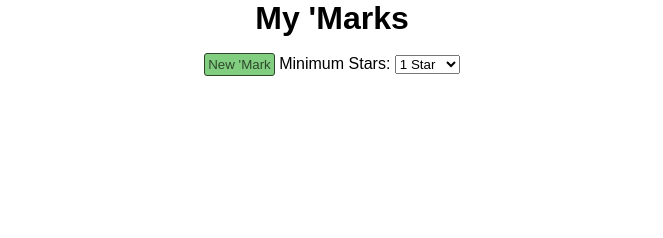
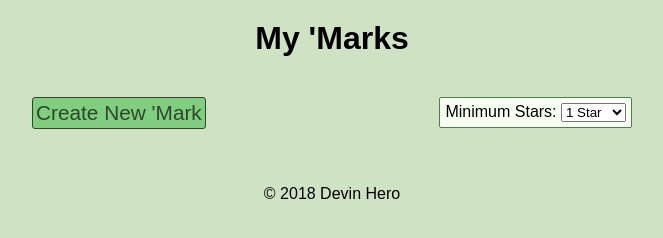
Before and after one commit to thinkful-ei22/devinhero-bookmark-app, a plain HTML site: page index.html in a window 1280 px wide. Shown: the whole page, without its empty margins (308-971 px from the left). Drawn offline with nearby package versions, Linux system fonts and the light colour scheme; no server answers.

Commit message:
More formatting

```diff
--- a/index.html
+++ b/index.html
@@ -8,14 +8,15 @@
   <title>My 'Marks</title>
 </head>
 <body>
-  <header>
+  <header role="banner">
     <h1>My 'Marks</h1>
   </header>
 
   <main role="main">
-    <nav>
-      <input type="button" class="new-bookmark-button js-new-bookmark button-style" value="New 'Mark">
-      <span class="star-filter-container">
+    <nav role="navigation">
+      <div class="nav">
+        <input type="button" class="new-bookmark-button js-new-bookmark button-style" value="Create New 'Mark">
+        <div class="star-filter-container">
           Minimum Stars:
           <select class="js-star-filter star-filter">
             <option value="1">1 Star</option>
@@ -24,7 +25,8 @@
             <option value="4">4 Stars</option>
             <option value="5">5 Stars</option>
           </select>
-      </span>
+        </div>
+      </div>
     </nav>
 
     <div class="js-new-bookmark-container new-bookmark-container "></div>
@@ -32,10 +34,13 @@
     <div class="error-msg"></div>
 
     <content class="bookmarks">
+
       <ul class="bookmarks-list js-bookmarks-list"></ul>
     </content>
 
   </main>
+
+  <footer role="contentinfo">© 2018 Devin Hero</footer>
 
   <script type="text/javascript" src="https://cdnjs.cloudflare.com/ajax/libs/cuid/1.3.8/browser-cuid.min.js"></script>
   <script type="text/javascript" src="https://code.jquery.com/jquery-3.2.1.min.js"></script>
--- a/scripts/bookmarks.js
+++ b/scripts/bookmarks.js
@@ -152,10 +152,8 @@ const bookmarks = (function(){
   const handleNewBookmarkBtn = function(){
 
     $('.new-bookmark-button').click(() => {
-      console.log('Toggling New Bookmark window');
       store.toggleAddingNewBookmark();
       render();
-      console.log('Window rendered. state: ', store.addingNewBookmark);
     });
   };
 
@@ -179,7 +177,7 @@ const bookmarks = (function(){
         render();
       }, function(response){
         //something went wrong
-        store.setErrorMsg(`Error adding item: ${response.responseJSON.message}`);
+        store.setErrorMsg(`Error adding bookmark: ${response.responseJSON.message}`);
         render();
       });
     });
@@ -203,10 +201,10 @@ const bookmarks = (function(){
         store.deleteBookmark(id);
         render();
       },function(response){
-        //TODO: Feed to DOM instead
-        console.log('Error deleting item: ', response.responseJSON.message);
+        //Something went wrong
+        store.setErrorMsg(`Error deleting bookmark: ${response.responseJSON.message}`);
+        render();
       });
-      render();
     });
   };
 
--- a/styles/index.css
+++ b/styles/index.css
@@ -6,6 +6,21 @@
 
 * + * {
     margin-top: 1rem;
+}
+
+body{
+    background-color: #CFE2C3;
+}
+
+main{
+
+    width: 600px;
+    margin: auto;
+}
+
+h1{
+    margin-top: 20px;
+    margin-bottom: 40px;
 }
 
 .button-style{
@@ -29,6 +44,26 @@ body {
     font-family: Arial, Helvetica, sans-serif;
 }
 
+.nav{
+    text-align: left;
+}
+
+.new-bookmark-button{
+    font-size: 1.3rem;
+
+}
+
+.star-filter-container{
+    margin: 0;
+    float: right;
+    text-align: right;
+    padding: 5px;
+    background-color: #F7FFF2;
+    border: 1px solid #507C4E;
+    border-radius: 2px;
+}
+
+
 .new-bookmark{
     display: block;
     width: 500px;
@@ -36,10 +71,7 @@ body {
     margin-top: 20px;
 }
 
-.error-msg{
-    height: 1.5rem;
-    color: darkred;
-}
+
 .new-bookmark-window{
     text-align: left;
     background-color: #F7FFF2;
@@ -93,15 +125,14 @@ body {
 
 }
 
-.new-bookmark-submit-box{
-    grid-column: 2 / 3;
-
-}
 .new-bookmark-form input[type="text"],
 .new-bookmark-form input[type="url"]{
     width: 66%;
 }
 
+.new-bookmark-form textarea{
+    height: 100px;
+}
 
 .new-bookmark-form input[type="submit"]{
     font-size: 1.5em;
@@ -110,6 +141,15 @@ body {
 
 .new-bookmark-form p > *{
     margin-top: 3px;
+}
+
+.error-msg{
+    height: 1.5rem;
+    color: darkred;
+}
+
+.bookmarks{
+    display:block;
 }
 
 .bookmark-list{
@@ -124,7 +164,6 @@ body {
 
 .bookmark-item{
     margin: auto;
-    width: 600px;
 }
 
 .bookmark-item-head{
@@ -176,8 +215,9 @@ body {
 }
 
 .bookmark-item-description h2{
+    width: 80%;
+    margin-bottom: 20px;
     font-size: 1.2rem;
-    margin-bottom: 20px;
 }
 
 .bookmark-item-buttons{
```
Also changed, not shown: images/star-off.png (added), images/star-on.png (added). Lines whose indentation alone changed are shown as unchanged.
